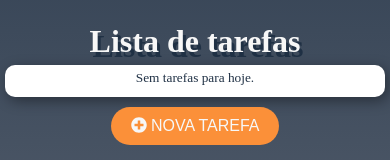
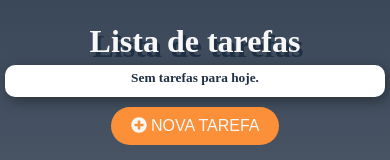
Before and after one commit to ranielsobrinho/AngularToDo, an Angular app: page / in a window 390 px wide. Shown: the part 336-496 px from the top of the page. Built offline with nearby package versions, Linux system fonts and the light colour scheme.

Commit message:
Font bold for small tag

```diff
--- a/src/styles.css
+++ b/src/styles.css
@@ -36,6 +36,7 @@ small{
     display: flex;
     justify-content: center;
     align-items: center;
+    font-weight: 550;
 }
 
 .title{
@@ -146,6 +147,10 @@ li>p{
     .title{
         font-size: 2rem;
     }
+    small{
+        justify-content: center;
+        align-items: center;
+    }
 
     ul{
         min-height: 2rem;
```
